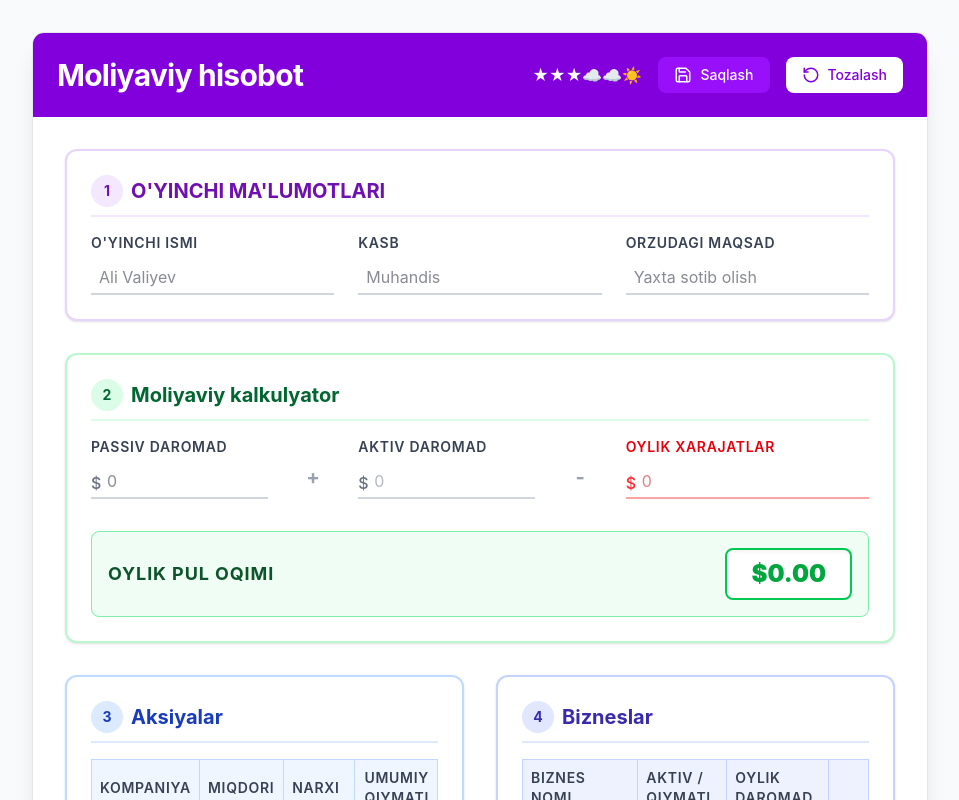
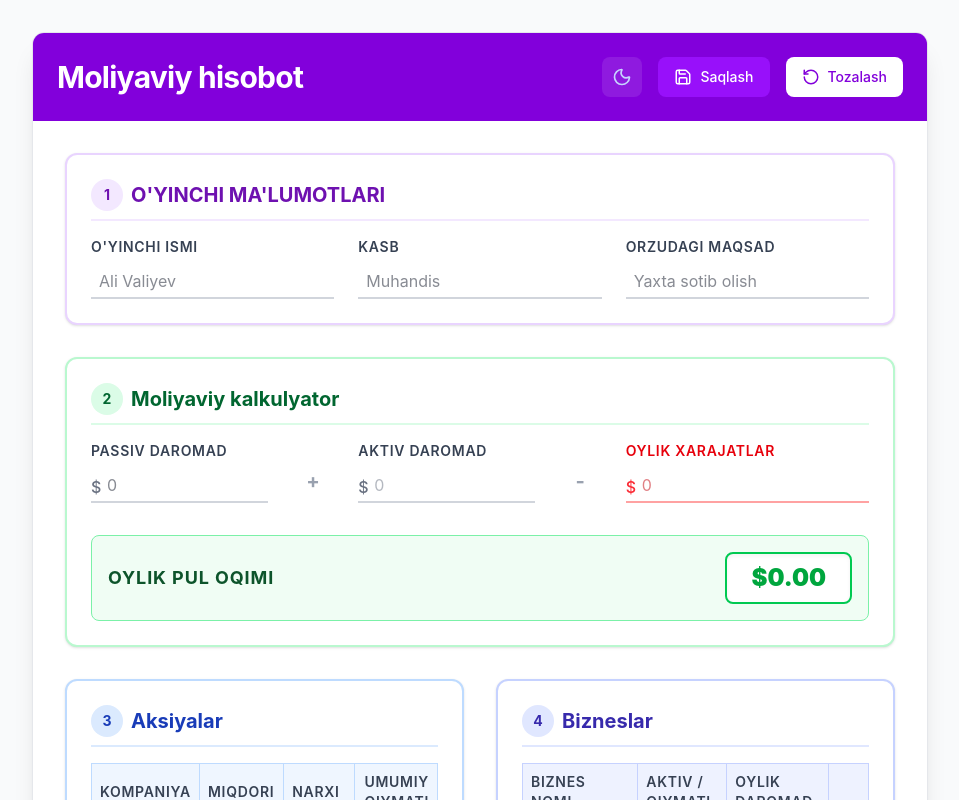
Before and after one commit to FarruxUralov/financial-worksheet, a React (Vite) app: page / in a window 1280 px wide. Shown: the top 800 px of the page, without its empty margins (160-1119 px from the left). Built offline with nearby package versions, Linux system fonts and the light colour scheme.

Commit message:
Replace complex theme toggle with minimalist Sun/Moon icons

```diff
--- a/src/App.css
+++ b/src/App.css
@@ -1,143 +1,28 @@
 /* =============================================
-   Animated Day/Night Toggle Switch
+   Animated Landscape Theme Toggle
    ============================================= */
 
-.theme-toggle {
-  position: relative;
-  width: 72px;
-  height: 36px;
-  border: none;
-  padding: 0;
-  cursor: pointer;
-  background: transparent;
-  flex-shrink: 0;
+/* =============================================
+   App Theming (Dark Mode overrides)
+   ============================================= */
+
+.dark .bg-slate-800 {
+  background-color: var(--bg-card) !important;
 }
 
-.theme-toggle__track {
-  display: block;
-  width: 100%;
-  height: 100%;
-  border-radius: 50px;
-  position: relative;
-  overflow: hidden;
-  transition: background 0.5s ease;
+.dark .bg-slate-900 {
+  background-color: var(--bg-primary) !important;
 }
 
-.theme-toggle--day .theme-toggle__track {
-  background: linear-gradient(135deg, #87CEEB 0%, #b0e0ff 100%);
-  box-shadow: 0 0 12px rgba(135, 206, 235, 0.6);
+.dark .text-gray-100, .dark .text-gray-300 {
+  color: var(--text-primary) !important;
 }
 
-.theme-toggle--night .theme-toggle__track {
-  background: linear-gradient(135deg, #1a1a3e 0%, #0d1b4b 100%);
-  box-shadow: 0 0 12px rgba(100, 120, 255, 0.5);
+/* Sticky Header in Dark Mode */
+.dark .bg-purple-900 {
+  background-color: #1A1A3E !important; /* Indigo header from screenshot */
+  border-bottom: 1px solid rgba(157, 120, 255, 0.2);
 }
-
-/* Thumb (circle that slides) */
-.theme-toggle__thumb {
-  position: absolute;
-  top: 3px;
-  width: 30px;
-  height: 30px;
-  border-radius: 50%;
-  transition: left 0.45s cubic-bezier(0.34, 1.56, 0.64, 1),
-              background 0.5s ease,
-              box-shadow 0.5s ease;
-  display: flex;
-  align-items: center;
-  justify-content: center;
-  z-index: 3;
-}
-
-.theme-toggle--day .theme-toggle__thumb {
-  left: 3px;
-  background: radial-gradient(circle at 35% 35%, #fff7a1, #ffd700);
-  box-shadow: 0 0 10px 2px rgba(255, 215, 0, 0.7);
-}
-
-.theme-toggle--night .theme-toggle__thumb {
-  left: 39px;
-  background: radial-gradient(circle at 65% 35%, #e8e8ff, #c8c8f8);
-  box-shadow: 0 0 10px 2px rgba(200, 200, 255, 0.5);
-}
-
-.theme-toggle__icon {
-  font-size: 16px;
-  line-height: 1;
-  transition: transform 0.4s cubic-bezier(0.34, 1.56, 0.64, 1), opacity 0.3s ease;
-  display: block;
-}
-
-.theme-toggle--night .theme-toggle__icon {
-  transform: rotate(-20deg);
-}
-
-/* Stars (visible in night mode) */
-.theme-toggle__stars {
-  position: absolute;
-  inset: 0;
-  z-index: 1;
-  transition: opacity 0.4s ease;
-}
-
-.theme-toggle--day .theme-toggle__stars {
-  opacity: 0;
-}
-
-.theme-toggle--night .theme-toggle__stars {
-  opacity: 1;
-}
-
-.theme-toggle__star {
-  position: absolute;
-  color: white;
-  font-size: 7px;
-  animation: twinkle 2s infinite alternate;
-}
-
-.theme-toggle__star--1 { top: 6px;  left: 10px; animation-delay: 0s;    font-size: 6px; }
-.theme-toggle__star--2 { top: 18px; left: 18px; animation-delay: 0.5s;  font-size: 5px; }
-.theme-toggle__star--3 { top: 8px;  left: 24px; animation-delay: 1s;    font-size: 7px; }
-
-@keyframes twinkle {
-  0%   { opacity: 0.4; transform: scale(0.8); }
-  100% { opacity: 1;   transform: scale(1.2); }
-}
-
-/* Clouds (visible in day mode) */
-.theme-toggle__clouds {
-  position: absolute;
-  inset: 0;
-  z-index: 1;
-  transition: opacity 0.4s ease;
-}
-
-.theme-toggle--night .theme-toggle__clouds {
-  opacity: 0;
-}
-
-.theme-toggle--day .theme-toggle__clouds {
-  opacity: 1;
-}
-
-.theme-toggle__cloud {
-  position: absolute;
-  color: rgba(255, 255, 255, 0.85);
-  font-size: 12px;
-  animation: float 3s ease-in-out infinite alternate;
-}
-
-.theme-toggle__cloud--1 { bottom: 2px;  right: 4px;  animation-delay: 0s;   font-size: 14px; }
-.theme-toggle__cloud--2 { bottom: 10px; right: 16px; animation-delay: 0.8s; font-size: 10px; }
-
-@keyframes float {
-  0%   { transform: translateX(0px); }
-  100% { transform: translateX(3px); }
-}
-
-/* =============================================
-   Original styles below
-   ============================================= */
 
 .counter {
 
--- a/src/App.jsx
+++ b/src/App.jsx
@@ -1,5 +1,5 @@
 import { useState, useEffect } from 'react'
-import { Save, RotateCcw } from 'lucide-react'
+import { Save, RotateCcw, Sun, Moon } from 'lucide-react'
 import PlayerInfo from './components/PlayerInfo'
 import FinancialCalculator from './components/FinancialCalculator'
 import Stocks from './components/Stocks'
@@ -88,29 +88,18 @@ export default function App() {
         <div className="bg-purple-700 dark:bg-purple-900 text-white p-6 flex flex-col md:flex-row justify-between items-center print:bg-purple-700 print:text-white transition-colors duration-200">
           <h1 className="text-3xl font-bold tracking-tight mb-4 md:mb-0">Moliyaviy hisobot</h1>
           <div className="flex gap-4">
-            {/* Animated Day/Night Toggle */}
+            {/* Simple Professional Theme Toggle */}
             <button
               onClick={() => setIsDarkMode(!isDarkMode)}
-              className={`theme-toggle print:hidden ${isDarkMode ? 'theme-toggle--night' : 'theme-toggle--day'}`}
+              className="flex items-center justify-center w-10 h-10 rounded-lg bg-white/10 hover:bg-white/20 transition-all duration-200 print:hidden focus:outline-none focus:ring-2 focus:ring-white/30"
               title={isDarkMode ? "Kunduzgi rejimga o'tish" : "Tungi rejimga o'tish"}
               aria-label="Toggle dark mode"
             >
-              <span className="theme-toggle__track">
-                <span className="theme-toggle__stars">
-                  <span className="theme-toggle__star theme-toggle__star--1">★</span>
-                  <span className="theme-toggle__star theme-toggle__star--2">★</span>
-                  <span className="theme-toggle__star theme-toggle__star--3">★</span>
-                </span>
-                <span className="theme-toggle__clouds">
-                  <span className="theme-toggle__cloud theme-toggle__cloud--1">☁</span>
-                  <span className="theme-toggle__cloud theme-toggle__cloud--2">☁</span>
-                </span>
-                <span className="theme-toggle__thumb">
-                  <span className="theme-toggle__icon">
-                    {isDarkMode ? '🌙' : '☀️'}
-                  </span>
-                </span>
-              </span>
+              {isDarkMode ? (
+                <Sun className="text-yellow-300 transition-transform hover:rotate-45" size={20} />
+              ) : (
+                <Moon className="text-indigo-200 transition-transform hover:-rotate-12" size={20} />
+              )}
             </button>
             <button
               onClick={handleSave}
--- a/src/index.css
+++ b/src/index.css
@@ -1,10 +1,27 @@
 @import "tailwindcss";
-@custom-variant dark (&:where(.dark, .dark *));body {
-  background-color: #f9fafb; /* light gray for print base */
-  color: #111827;
+@custom-variant dark (&:where(.dark, .dark *));
+
+:root {
+  --bg-primary: #f9fafb;
+  --text-primary: #111827;
+  --accent-purple: #7c3aed;
+}
+
+.dark {
+  --bg-primary: #0D1117; /* Very deep navy/black */
+  --bg-card: #161B22;   /* Card background */
+  --text-primary: #E6EDF3;
+  --accent-purple: #9D78FF; /* Bright lavender from screenshot */
+  --border-subtle: #30363D;
+}
+
+body {
+  background-color: var(--bg-primary);
+  color: var(--text-primary);
   font-family: -apple-system, BlinkMacSystemFont, "Segoe UI", Roboto, "Helvetica Neue", Arial, sans-serif;
   -webkit-font-smoothing: antialiased;
   -moz-osx-font-smoothing: grayscale;
+  transition: background-color 0.3s ease, color 0.3s ease;
 }
 
 /* Custom scrollbar to keep it clean */
```
